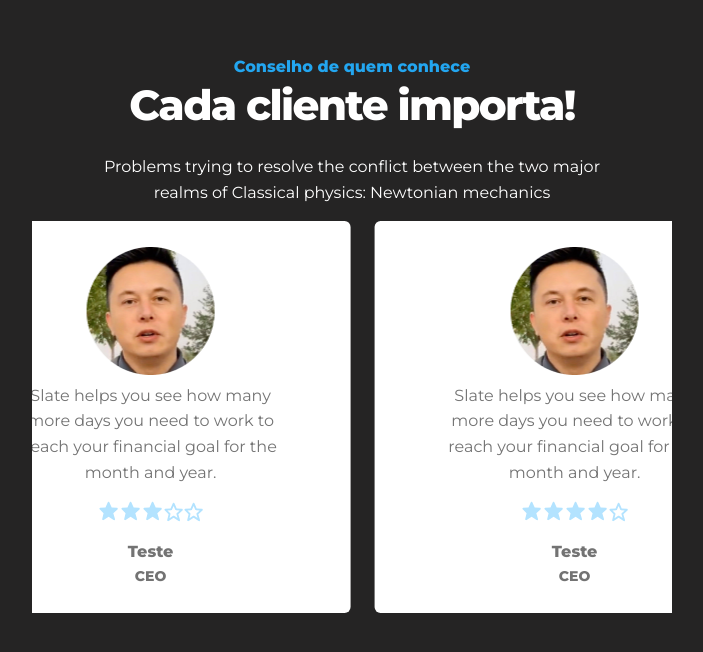
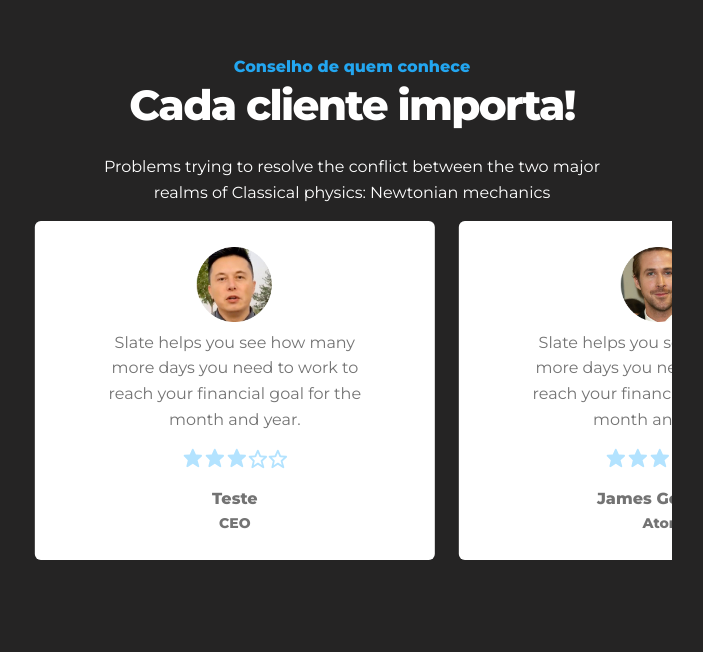
Before and after one commit to gustavokra/lading-page-proj-web, a React (Vite) app: page / in a window 1280 px wide. Shown: the part 1818-2470 px from the top of the page, without its empty margins (288-991 px from the left). Built offline with nearby package versions, Linux system fonts and the light colour scheme.

Commit message:
Ajustando tamnho dos itens do testimonial cards para caber em 100vh

```diff
--- a/src/components/TestimonialCard/TestimonialCard.tsx
+++ b/src/components/TestimonialCard/TestimonialCard.tsx
@@ -13,7 +13,7 @@ export default function TestimonialCard(props: ITestimonialProps) {
     return (
         <div className="carousel-card">
             <span className='testimony'>
-                <img src={props.imageUrl} alt="" />
+                <img src={props.imageUrl} alt=""  width={75} height={75} />
                 <p>{props.testemunial}</p>
             </span>
             <span className='rating'>
--- a/src/pages/testimonials/testimonials.tsx
+++ b/src/pages/testimonials/testimonials.tsx
@@ -37,6 +37,16 @@ export default function Testimonials() {
                             and year.'/>
                     <TestimonialCard
                         rating={4}
+                        imageUrl={Head2}
+                        cargo='Ator'
+                        name='James Gosling'
+                        testemunial='Slate helps you see  how many more days
+                            you need to work to
+                            reach your financial
+                            goal for the month
+                            and year.'/>
+                    <TestimonialCard
+                        rating={3}
                         imageUrl={Head}
                         cargo='CEO'
                         name='Teste'
@@ -47,30 +57,10 @@ export default function Testimonials() {
                             and year.'/>
                     <TestimonialCard
                         rating={4}
-                        imageUrl={Head}
-                        cargo='CEO'
-                        name='Teste'
-                        testemunial='Slate helps you see how many more days
-                    you need to work to
-                    reach your financial
-                    goal for the month
-                    and year.'/>
-                    <TestimonialCard
-                        rating={4}
-                        imageUrl={Head}
-                        cargo='CEO'
-                        name='Teste'
-                        testemunial='Slate helps you see how many more days
-                    you need to work to
-                    reach your financial
-                    goal for the month
-                    and year.'/>
-                    <TestimonialCard
-                        rating={4}
-                        imageUrl={Head}
-                        cargo='CEO'
-                        name='Teste'
-                        testemunial='Slate helps you see how many more days
+                        imageUrl={Head2}
+                        cargo='Ator'
+                        name='James Gosling'
+                        testemunial='Slate helps you see  how many more days
                             you need to work to
                             reach your financial
                             goal for the month
```
Lines whose indentation alone changed are shown as unchanged.
